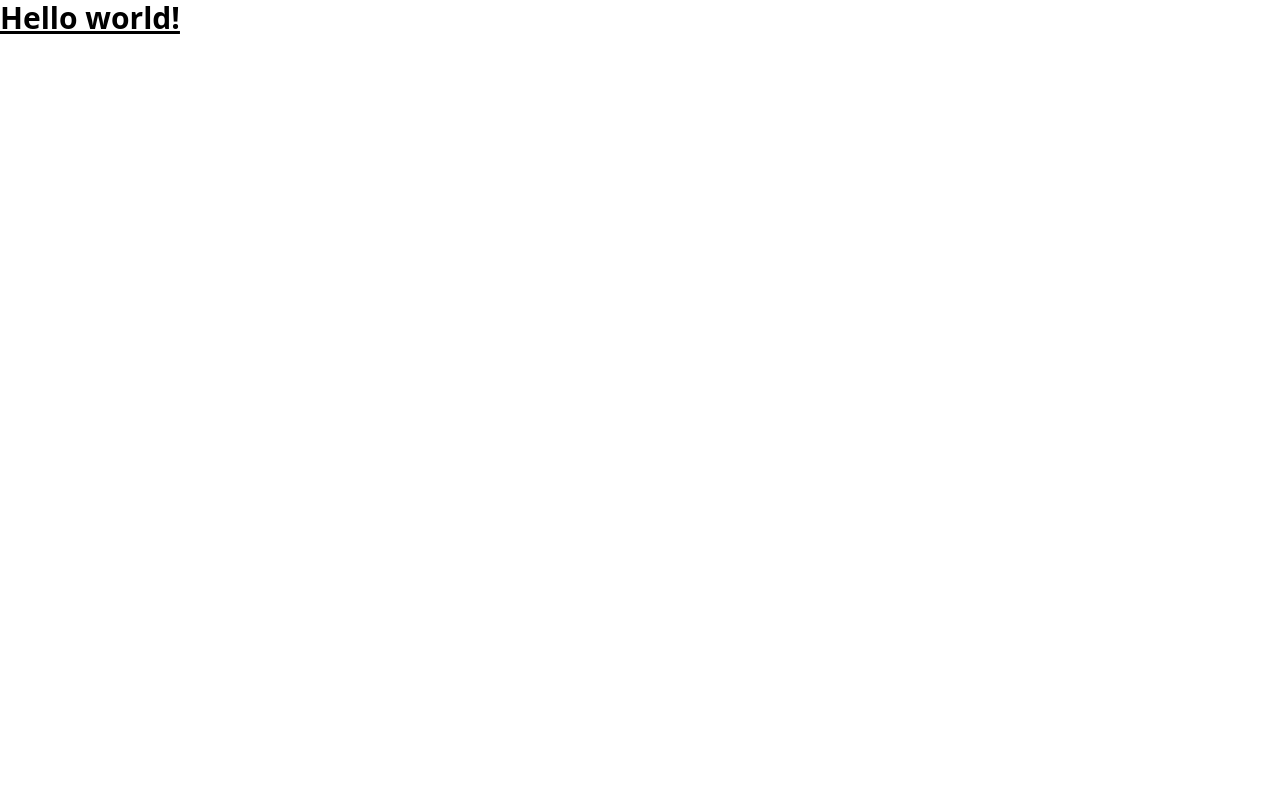
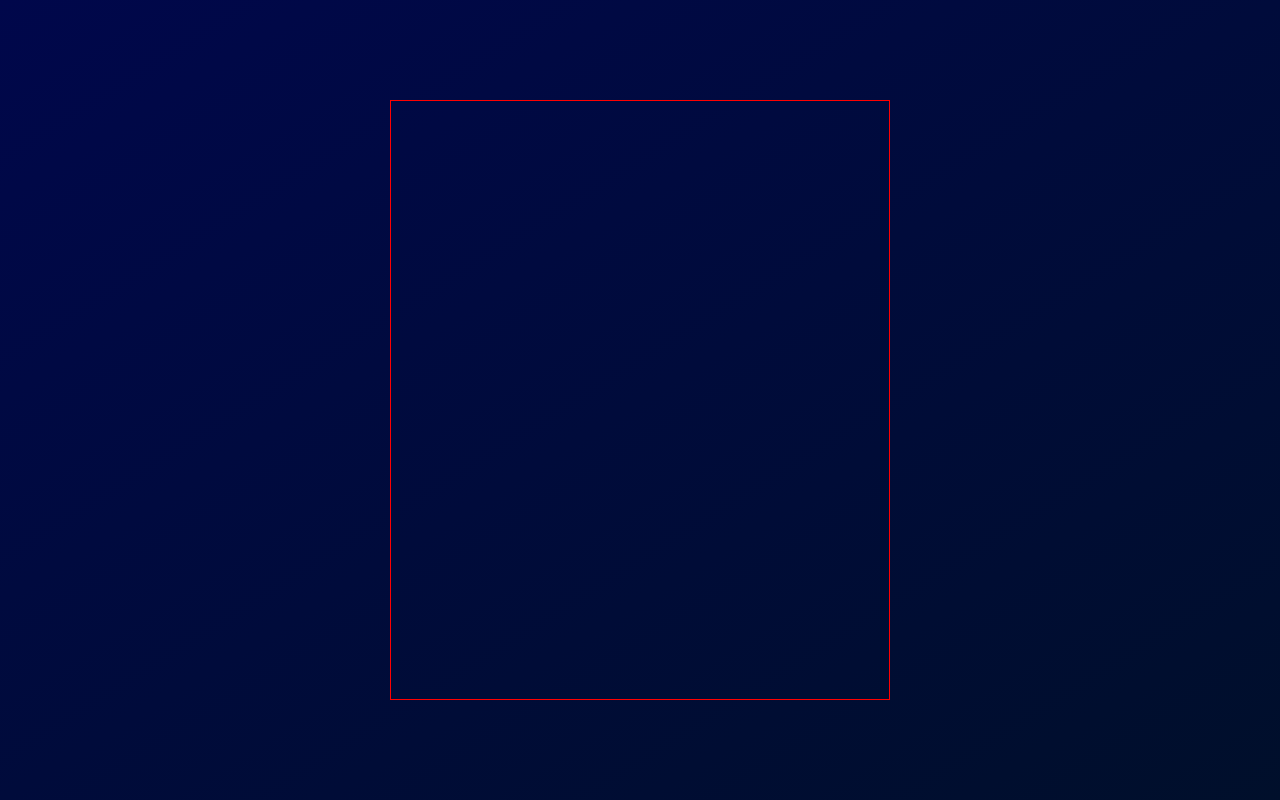
Before and after one commit to elielson-and/english-test-chatbot, a Vue app: page / in a window 1280 px wide. Built offline with nearby package versions, Linux system fonts and the light colour scheme.

Commit message:
add: adicionando view do chat e organizando componente

```diff
--- a/src/App.vue
+++ b/src/App.vue
@@ -1,26 +1,9 @@
 <script setup>
-import HelloWorld from './components/HelloWorld.vue'
+import ChatContainer from './components/ChatContainer.vue';
 </script>
 
 <template>
-  <h1 class="text-3xl font-bold underline">
-    Hello world!
-  </h1>
+  <ChatContainer />
 </template>
 
-<style scoped>
-.logo {
-  height: 6em;
-  padding: 1.5em;
-  will-change: filter;
-  transition: filter 300ms;
-}
-
-.logo:hover {
-  filter: drop-shadow(0 0 2em #646cffaa);
-}
-
-.logo.vue:hover {
-  filter: drop-shadow(0 0 2em #42b883aa);
-}
-</style>
+<style scoped></style>
--- /dev/null
+++ b/src/components/ChatContainer.vue
@@ -0,0 +1,30 @@
+<script setup>
+</script>
+<template>
+    <div class="_chat_wrapper">
+        <div class="_chat_container">
+
+        </div>
+    </div>
+</template>
+
+<style scoped>
+._chat_wrapper {
+    width: 100%;
+    height: 100vh;
+    background-image: linear-gradient(to bottom right, rgb(0, 7, 75), rgb(0, 15, 43));
+    display: flex;
+    justify-items: center;
+    align-items: center;
+    justify-content: center;
+
+}
+
+._chat_container {
+    width: 100%;
+    max-width: 500px;
+    height: 100vh;
+    max-height: 600px;
+    border: 1px solid red
+}
+</style>
--- a/src/components/HelloWorld.vue
+++ /dev/null
@@ -1,40 +0,0 @@
-<script setup>
-import { ref } from 'vue'
-
-defineProps({
-  msg: String,
-})
-
-const count = ref(0)
-</script>
-
-<template>
-  <h1>{{ msg }}</h1>
-
-  <div class="card">
-    <button type="button" @click="count++">count is {{ count }}</button>
-    <p>
-      Edit
-      <code>components/HelloWorld.vue</code> to test HMR
-    </p>
-  </div>
-
-  <p>
-    Check out
-    <a href="https://vuejs.org/guide/quick-start.html#local" target="_blank"
-      >create-vue</a
-    >, the official Vue + Vite starter
-  </p>
-  <p>
-    Install
-    <a href="https://github.com/vuejs/language-tools" target="_blank">Volar</a>
-    in your IDE for a better DX
-  </p>
-  <p class="read-the-docs">Click on the Vite and Vue logos to learn more</p>
-</template>
-
-<style scoped>
-.read-the-docs {
-  color: #888;
-}
-</style>
--- a/src/style.css
+++ b/src/style.css
@@ -1,3 +1,10 @@
+*{
+    margin: 0;
+    padding:0
+}
+html,body{
+    height: 100%;
+}
 @tailwind base;
 @tailwind components;
 @tailwind utilities;
```
